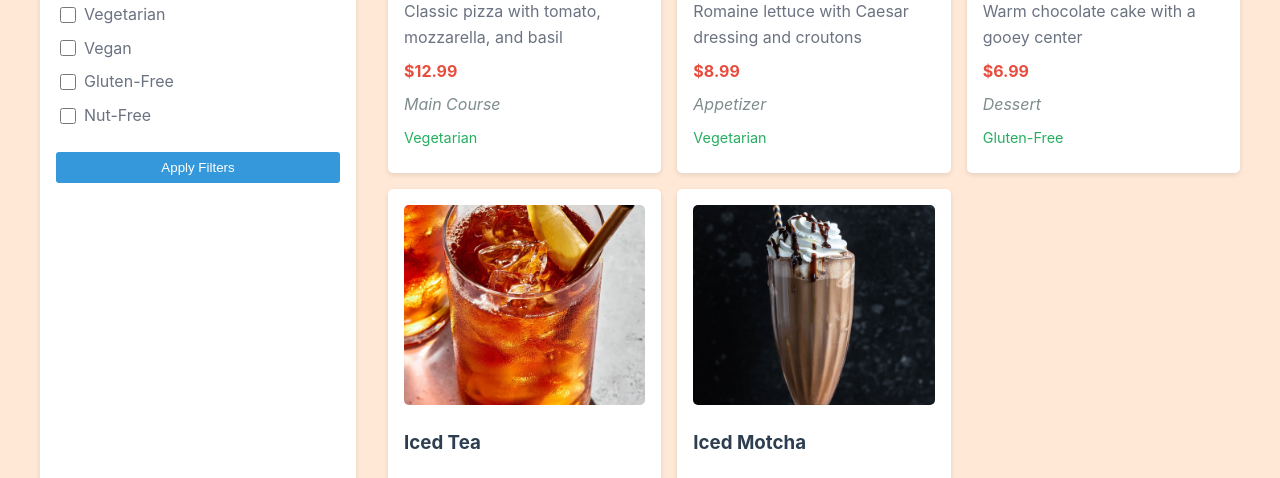
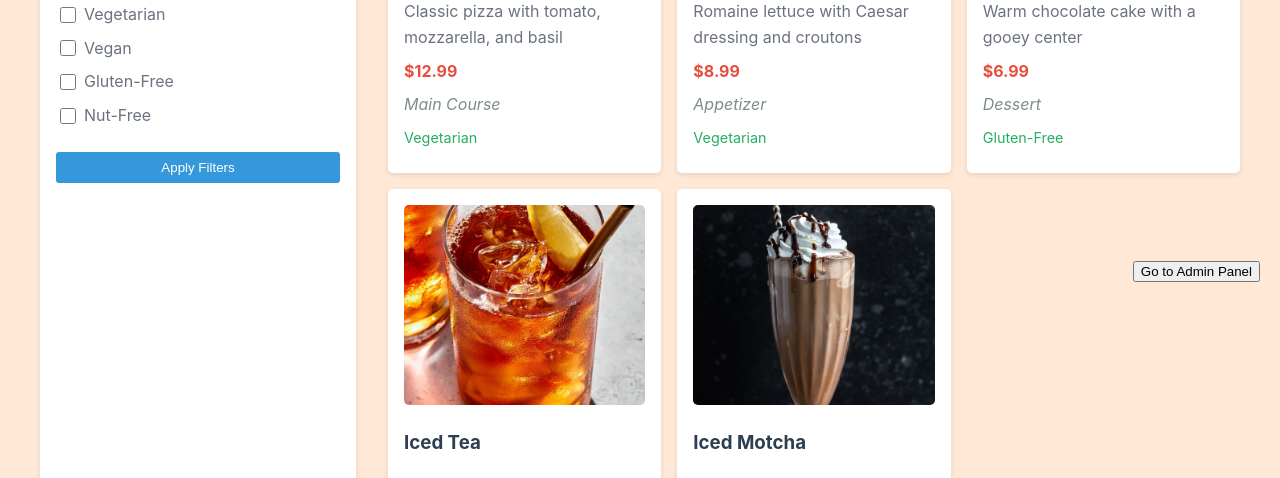
Before and after one commit to indrajeet-77/Infosys-SpringBaord-HiFi-Delivery-Eats-Menu-Management-Module-Team2-, a Flask app: page / in a window 1280 px wide. Shown: the part 498-976 px from the top of the page. Run offline with Flask 3, Linux system fonts and the light colour scheme; data comes from the database, SQL or seed files in the repository.

Commit message:
Update index.html
added adminpanel button

```diff
--- a/templates/index.html
+++ b/templates/index.html
@@ -6,12 +6,18 @@
     <title>Menu Management System</title>
     <link rel="stylesheet" href="{{ url_for('static', filename='css/style.css') }}">
     <link href="https://fonts.googleapis.com/css2?family=Poppins:wght@300;400;600&display=swap" rel="stylesheet">
+    <style>
+        .fixed-bottom-right {
+            position: fixed;
+            bottom: 20px;
+            right: 20px;
+            z-index: 1000;
+        }
+    </style>
 </head>
 <body>
     <header class="flex justify-between items-center p-4 bg-white shadow-md">
         <h1>Menu Management System</h1>
-
-
     </header>
 
     <main class="flex">
@@ -45,6 +51,9 @@
         </section>
     </main>
 
+    <!-- Button to go to Admin Panel -->
+    <button onclick="location.href='/admin'" class="fixed-bottom-right px-4 py-2 bg-blue-500 text-white rounded-lg hover:bg-blue-600">Go to Admin Panel</button>
+
     <script src="{{ url_for('static', filename='js/script.js') }}"></script>
 </body>
 </html>
```
